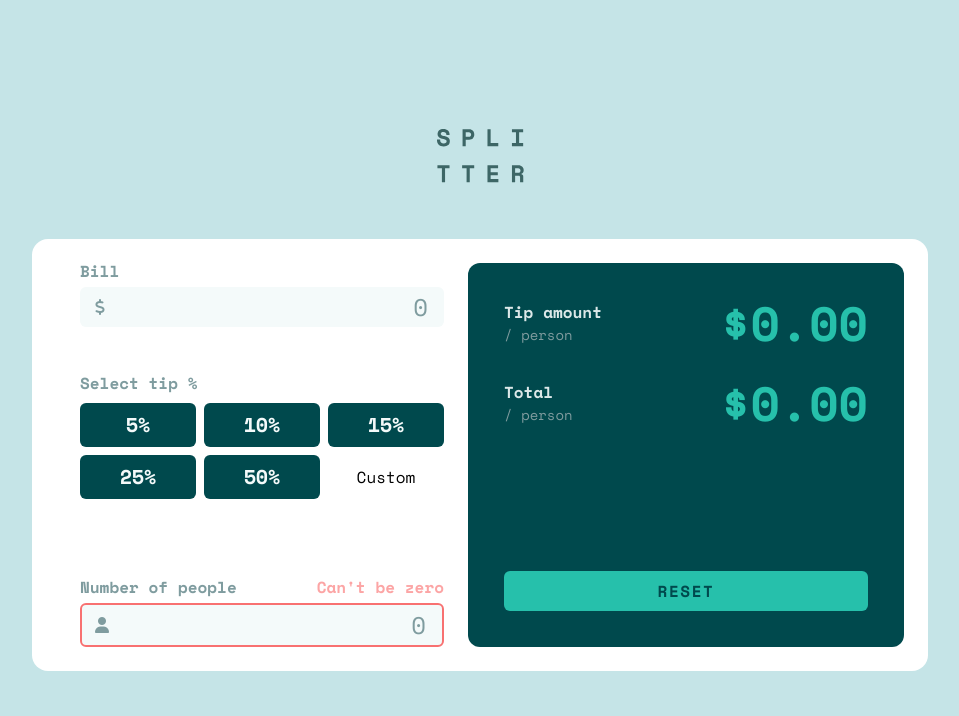
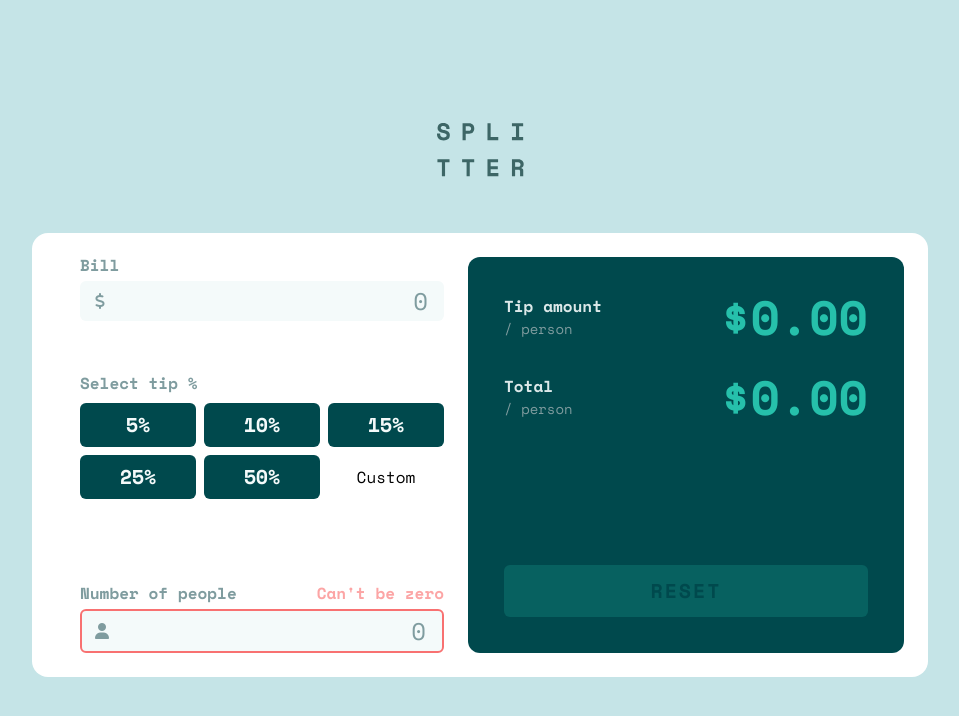
Before and after one commit to Maikolrm/tip-calculator, a React (Vite) app: page / in a window 1280 px wide. Shown: the top 716 px of the page, without its empty margins (160-1119 px from the left). Built offline with nearby package versions, Linux system fonts and the light colour scheme.

Commit message:
Components - SplitterTotal - improving reset button styles

```diff
--- a/src/components/SplitterTotal.jsx
+++ b/src/components/SplitterTotal.jsx
@@ -25,7 +25,7 @@ export default function SplitterTotal(props) {
           <h2 className="font-bold text-5xl text-primary">${appState.total.toFixed(2)}</h2>
         </div>
       </div>
-      <button className="block w-full bg-primary rounded-md font-bold text-dark-cyan leading-10 uppercase tracking-widest">reset</button>
+      <button disabled="disabled" className="block w-full bg-primary rounded-md font-bold text-xl text-dark-cyan leading-[3.2rem] uppercase tracking-widest opacity-20">reset</button>
     </div>
   )
 }
```
